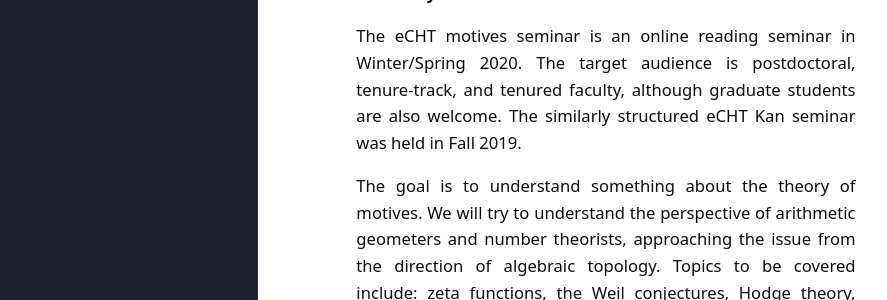
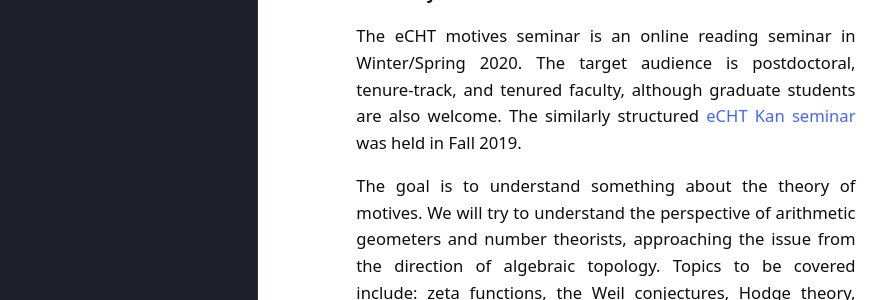
Before and after one commit to eCHTorc/eCHTorc.github.io, a Jekyll site: the page built from reading-seminar-on-motives-winter-20.html, in a window 1280 px wide and 900 px high. Shown: the part 226-526 px from the top of the window, without its empty margins (43-930 px from the left). Built offline with Jekyll 4.4.1, drawn with Linux system fonts in a browser that asks for light colours; part of the change alters nothing that is shown.

```diff
--- a/reading-seminar-on-motives-winter-20.html
+++ b/reading-seminar-on-motives-winter-20.html
@@ -15,7 +15,7 @@ layout: page
 <strong> Summary </strong>
 
 <p>
-The eCHT motives seminar is an online reading seminar in Winter/Spring 2020. The target audience is postdoctoral, tenure-track, and tenured faculty, although graduate students are also welcome. The similarly structured eCHT Kan seminar was held in Fall 2019.
+The eCHT motives seminar is an online reading seminar in Winter/Spring 2020. The target audience is postdoctoral, tenure-track, and tenured faculty, although graduate students are also welcome. The similarly structured <a href="https://echtorc.github.io/kan-seminar-fall-19/"> eCHT Kan seminar </a> was held in Fall 2019.
 </p>
 
 <p>
```
